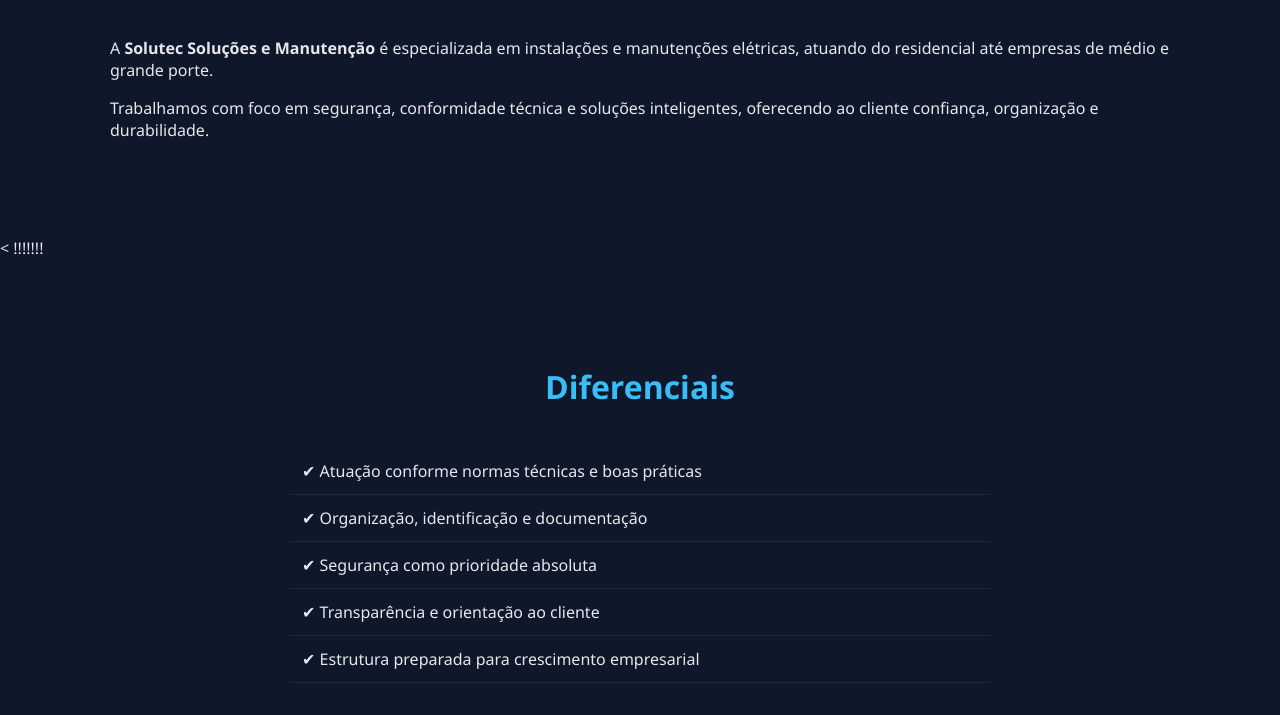
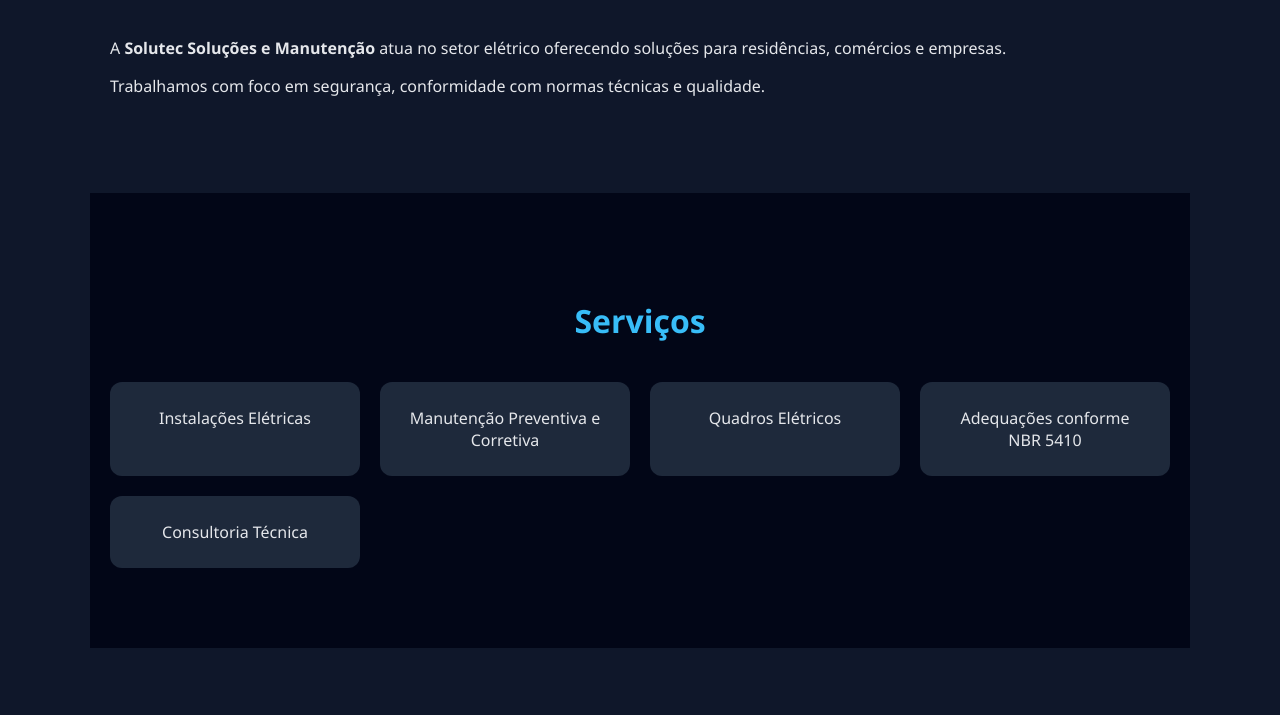
Before and after one commit to soluteccontatobr-star/landing-page, a plain HTML site: page index.html in a window 1280 px wide. Shown: the part 585-1300 px from the top of the page. Drawn offline with Linux system fonts and the light colour scheme.

Commit message:
Atualizar o index.html

```diff
--- a/index.html
+++ b/index.html
@@ -4,7 +4,7 @@
   <meta charset="UTF-8">
   <title>Solutec Soluções e Manutenção</title>
   <meta name="viewport" content="width=device-width, initial-scale=1.0">
-  <meta name="description" content="Solutec Soluções e Manutenção - Soluções elétricas para residências, empresas e indústrias.">
+  <meta name="description" content="Solutec Soluções e Manutenção - Soluções elétricas residenciais e empresariais.">
   <link rel="stylesheet" href="style.css">
 </head>
 <body>
@@ -12,7 +12,7 @@
 <header class="hero">
   <div class="hero-content">
     <h1>Solutec Soluções e Manutenção</h1>
-    <p>Infraestrutura elétrica segura, moderna e preparada para o futuro</p>
+    <p>Segurança, tecnologia e soluções elétricas completas</p>
     <a href="#contato" class="btn">Fale Conosco</a>
   </div>
 </header>
@@ -27,33 +27,39 @@
 <section id="sobre" class="section">
   <h2>Quem Somos</h2>
   <p>
-    A <strong>Solutec Soluções e Manutenção</strong> é especializada em instalações e manutenções elétricas,
-    atuando do residencial até empresas de médio e grande porte.
+    A <strong>Solutec Soluções e Manutenção</strong> atua no setor elétrico oferecendo
+    soluções para residências, comércios e empresas.
   </p>
   <p>
-    Trabalhamos com foco em segurança, conformidade técnica e soluções inteligentes,
-    oferecendo ao cliente confiança, organização e durabilidade.
+    Trabalhamos com foco em segurança, conformidade com normas técnicas e qualidade.
   </p>
 </section>
 
-<  !!!!!!!
+<section id="servicos" class="section dark">
+  <h2>Serviços</h2>
+  <div class="cards">
+    <div class="card">Instalações Elétricas</div>
+    <div class="card">Manutenção Preventiva e Corretiva</div>
+    <div class="card">Quadros Elétricos</div>
+    <div class="card">Adequações conforme NBR 5410</div>
+    <div class="card">Consultoria Técnica</div>
+  </div>
+</section>
 
 <section id="diferenciais" class="section">
   <h2>Diferenciais</h2>
   <ul class="lista-diferenciais">
-    <li>✔ Atuação conforme normas técnicas e boas práticas</li>
-    <li>✔ Organização, identificação e documentação</li>
-    <li>✔ Segurança como prioridade absoluta</li>
-    <li>✔ Transparência e orientação ao cliente</li>
-    <li>✔ Estrutura preparada para crescimento empresarial</li>
+    <li>✔ Atendimento residencial e empresarial</li>
+    <li>✔ Conformidade com normas técnicas</li>
+    <li>✔ Organização e documentação</li>
+    <li>✔ Foco em segurança</li>
   </ul>
 </section>
 
 <section id="contato" class="section dark">
   <h2>Contato</h2>
   <p><strong>Telefone / WhatsApp:</strong> +55 19 98955-0865</p>
-  <p><strong>E-mail:</strong> solutec.contato.br@gmail.com</p>
-  <p class="obs">Atendimento residencial, comercial e empresarial.</p>
+  <p><strong>E-mail:</strong> solotec.contato.br@gmail.com</p>
 </section>
 
 <footer>
```
